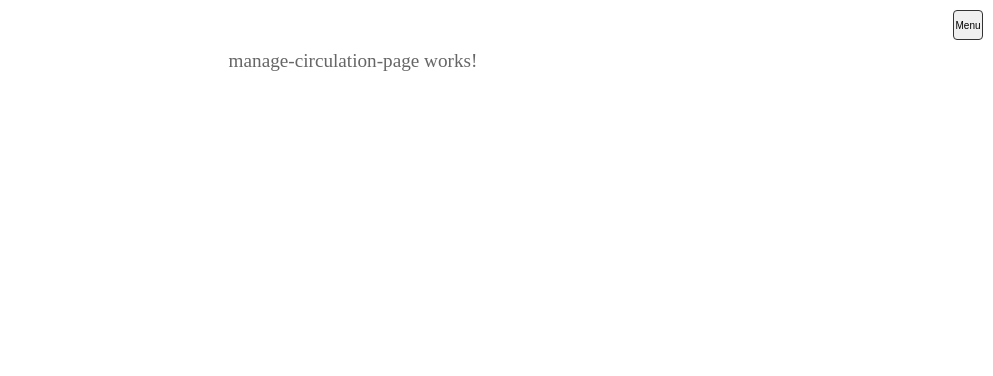
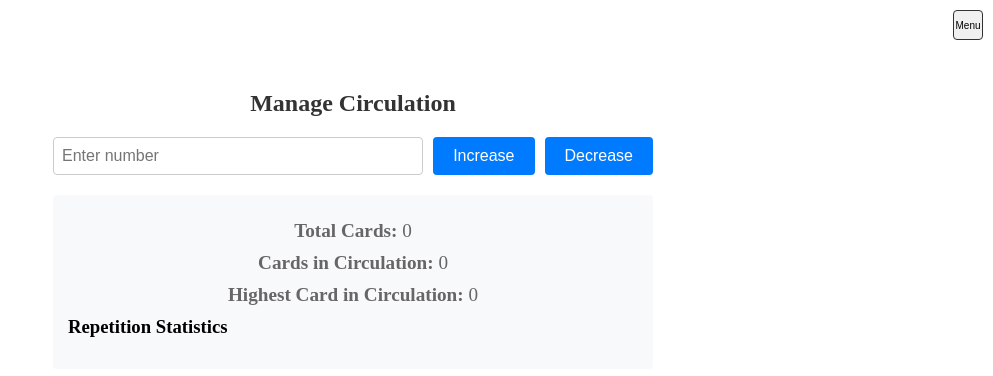
Before and after one commit to cmlykke/memolibre, an Angular app: page /manage-circulation-page in a window 1280 px wide. Shown: the top 376 px of the page, without its empty margins (287-1280 px from the left). Built offline with nearby package versions, Linux system fonts and the light colour scheme; a web font is replaced by a local one.

Commit message:
2025-03-08_1803 added content to manage circulation page

```diff
--- /dev/null
+++ b/src/app/businesslogic/services/flash-card-deck-state-management/flash-card-deck-circulation.ts
@@ -0,0 +1,46 @@
+import { FlashCardDeck } from '../../../businesslogic/models/flashcarddeck';
+import { FlashCard } from '../../../businesslogic/models/flashcard';
+
+export function increaseCirculation(deck: FlashCardDeck, n: number | null): FlashCardDeck {
+  const cards = [...deck.cards];
+  if (n === null) {
+    // Increase repetition value by 1 for all cards in circulation
+    cards.forEach(card => {
+      if (card.repetitionValue > 0) {
+        card.repetitionValue += 1;
+      }
+    });
+  } else {
+    // Increase repetition value from 0 to 1 for the N dormant cards with lowest card numbers
+    const dormantCards = cards
+      .filter(card => card.repetitionValue === 0)
+      .sort((a, b) => a.cardNumber - b.cardNumber);
+    const toIncrease = dormantCards.slice(0, Math.min(n, dormantCards.length));
+    toIncrease.forEach(card => {
+      card.repetitionValue = 1;
+    });
+  }
+  return { ...deck, cards };
+}
+
+export function decreaseCirculation(deck: FlashCardDeck, n: number | null): FlashCardDeck {
+  const cards = [...deck.cards];
+  if (n === null) {
+    // Decrease repetition value by 1 for all cards in circulation, but not below 1
+    cards.forEach(card => {
+      if (card.repetitionValue > 1) {
+        card.repetitionValue -= 1;
+      }
+    });
+  } else {
+    // Decrease repetition value to 0 for the N cards in circulation with highest card numbers
+    const inCirculation = cards
+      .filter(card => card.repetitionValue > 0)
+      .sort((a, b) => b.cardNumber - a.cardNumber);
+    const toDecrease = inCirculation.slice(0, Math.min(n, inCirculation.length));
+    toDecrease.forEach(card => {
+      card.repetitionValue = 0;
+    });
+  }
+  return { ...deck, cards };
+}
--- a/src/app/manage-circulation-page/manage-circulation-page.component.css
+++ b/src/app/manage-circulation-page/manage-circulation-page.component.css
@@ -0,0 +1,57 @@
+.container {
+  padding: 20px;
+  max-width: 600px;
+  margin: 0 auto;
+}
+
+h2 {
+  text-align: center;
+  color: #333;
+}
+
+.controls {
+  display: flex;
+  gap: 10px;
+  margin-bottom: 20px;
+}
+
+.text-field {
+  padding: 8px;
+  font-size: 16px;
+  border: 1px solid #ccc;
+  border-radius: 4px;
+  flex: 1;
+}
+
+.action-button {
+  padding: 10px 20px;
+  font-size: 16px;
+  background-color: #007bff;
+  color: white;
+  border: none;
+  border-radius: 4px;
+  cursor: pointer;
+}
+
+.action-button:hover {
+  background-color: #0056b3;
+}
+
+.stats {
+  background-color: #f8f9fa;
+  padding: 15px;
+  border-radius: 4px;
+}
+
+.stats p, .stats h3 {
+  margin: 10px 0;
+}
+
+.stats ul {
+  list-style-type: none;
+  padding: 0;
+}
+
+.stats li {
+  margin: 5px 0;
+}
--- a/src/app/manage-circulation-page/manage-circulation-page.component.html
+++ b/src/app/manage-circulation-page/manage-circulation-page.component.html
@@ -1 +1,37 @@
-<p>manage-circulation-page works!</p>
+<div class="container">
+  <h2>Manage Circulation</h2>
+
+  <div class="controls">
+    <input
+      type="number"
+      min="1"
+      class="text-field"
+      placeholder="Enter number"
+      (input)="onNumberInputChange($event)"
+      title="Enter a positive integer to specify how many cards to increase/decrease"
+    />
+
+    <button
+      class="action-button"
+      (click)="increase()"
+      title="Increase the number of cards in circulation"
+    >Increase</button>
+    <button
+      class="action-button"
+      (click)="decrease()"
+      title="Decrease the number of cards in circulation"
+    >Decrease</button>
+  </div>
+
+  <div class="stats">
+    <p><strong>Total Cards:</strong> {{ totalCards }}</p>
+    <p><strong>Cards in Circulation:</strong> {{ cardsInCirculation }}</p>
+    <p><strong>Highest Card in Circulation:</strong> {{ highestCardInCirculation }}</p>
+    <h3>Repetition Statistics</h3>
+    <ul>
+      <li *ngFor="let stat of repetitionStats">
+        Repetition Value {{ stat.repetitionValue }}: {{ stat.count }} card(s)
+      </li>
+    </ul>
+  </div>
+</div>
--- a/src/app/manage-circulation-page/manage-circulation-page.component.ts
+++ b/src/app/manage-circulation-page/manage-circulation-page.component.ts
@@ -1,11 +1,81 @@
-import { Component } from '@angular/core';
+import { Component, OnInit, OnDestroy } from '@angular/core';
+import { Subscription } from 'rxjs';
+import { GlobalStateService } from '../angular/shared/services/global-state-service';
+import { FlashCardDeck } from '../businesslogic/models/flashcarddeck';
+import { increaseCirculation, decreaseCirculation } from '../businesslogic/services/flash-card-deck-state-management/flash-card-deck-circulation';
+import { CommonModule } from '@angular/common'; // Import CommonModule
 
 @Component({
   selector: 'app-manage-circulation-page',
-  imports: [],
+  standalone: true,
+  imports: [CommonModule], // Add CommonModule to imports
   templateUrl: './manage-circulation-page.component.html',
-  styleUrl: './manage-circulation-page.component.css'
+  styleUrls: ['./manage-circulation-page.component.css']
 })
-export class ManageCirculationPageComponent {
+export class ManageCirculationPageComponent implements OnInit, OnDestroy {
+  deck: FlashCardDeck | null = null;
+  numberInput: number | null = null;
+  private subscription: Subscription = new Subscription();
 
+  constructor(private globalStateService: GlobalStateService) {}
+
+  ngOnInit(): void {
+    this.subscription.add(
+      this.globalStateService.practiceState$.subscribe(practiceState => {
+        this.deck = practiceState.deck;
+      })
+    );
+  }
+
+  ngOnDestroy(): void {
+    this.subscription.unsubscribe();
+  }
+
+  get totalCards(): number {
+    return this.deck?.cards.length ?? 0;
+  }
+
+  get highestCardInCirculation(): number {
+    if (!this.deck || this.deck.cards.length === 0) return 0;
+    const inCirculation = this.deck.cards.filter(card => card.repetitionValue > 0);
+    return inCirculation.length > 0 ? Math.max(...inCirculation.map(card => card.cardNumber)) : 0;
+  }
+
+  get repetitionStats(): { repetitionValue: number, count: number }[] {
+    if (!this.deck) return [];
+    const statsMap = new Map<number, number>();
+    this.deck.cards.forEach(card => {
+      statsMap.set(card.repetitionValue, (statsMap.get(card.repetitionValue) || 0) + 1);
+    });
+    return Array.from(statsMap.entries())
+      .map(([repetitionValue, count]) => ({ repetitionValue, count }))
+      .sort((a, b) => a.repetitionValue - b.repetitionValue);
+  }
+
+  increase(): void {
+    if (this.deck) {
+      const updatedDeck = increaseCirculation(this.deck, this.numberInput);
+      this.globalStateService.setFlashCardDeck(updatedDeck, false);
+    }
+  }
+
+  decrease(): void {
+    if (this.deck) {
+      const updatedDeck = decreaseCirculation(this.deck, this.numberInput);
+      this.globalStateService.setFlashCardDeck(updatedDeck, false);
+    }
+  }
+
+  get cardsInCirculation(): number {
+    return this.deck?.cards.filter(card => card.repetitionValue > 0).length ?? 0;
+  }
+
+  onNumberInputChange(event: Event): void {
+    const inputElement = event.target as HTMLInputElement;
+    const value = inputElement?.value;
+    this.numberInput = value ? parseInt(value, 10) : null;
+    if (this.numberInput !== null && (isNaN(this.numberInput) || this.numberInput <= 0)) {
+      this.numberInput = null;
+    }
+  }
 }
```
